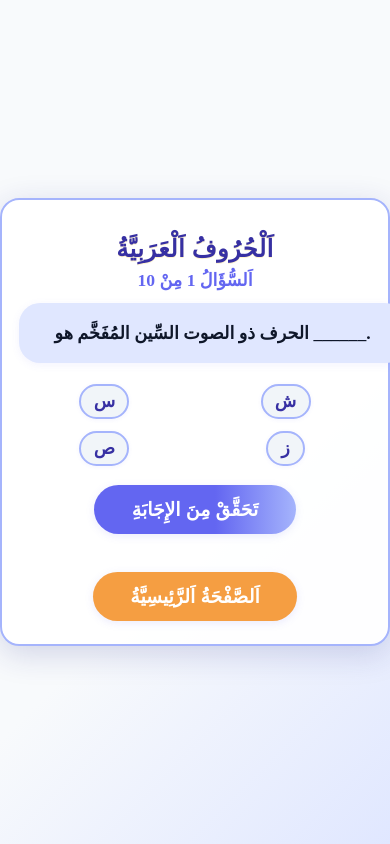
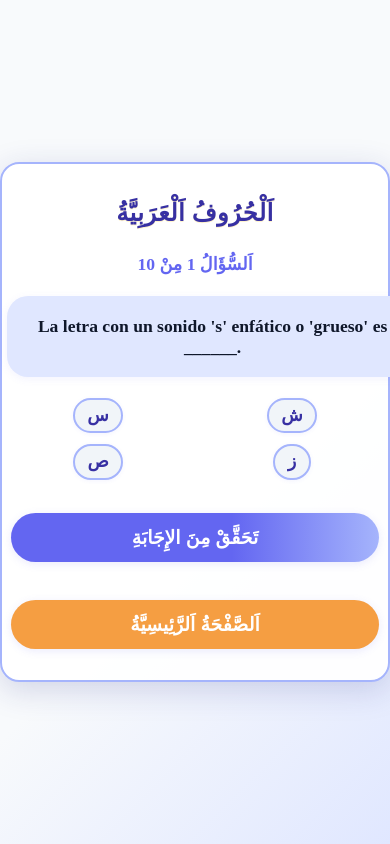
Before and after one commit to YousofFarrag/letrasarabe, a React (Vite) app: page / in a window 390 px wide. Both pictures are taken after a click on the button "اِمْتِحَانٌ عَشْوَائِيٌّ (١٠ أَسْئِلَةٍ)". Shown: the top 844 px of the page. Built offline with nearby package versions, Linux system fonts and the light colour scheme.

Commit message:
style: complete redesign for modern, mobile-friendly, beautiful quiz app UI

```diff
--- a/src/App.jsx
+++ b/src/App.jsx
@@ -2,35 +2,35 @@ import React, { useState } from 'react';
 import './index.css';
 
 const QUESTIONS = [
-  { question: "أيُّ هذهِ الحُرُوفِ هُوَ 'ألف'؟", options: ["ب", "ت", "أ", "ث"], correctAnswer: "أ" },
-  { question: "الحرف الذي يُشبه صوت 'ب' في الإسبانية هو ______.", options: ["ت", "ب", "ث", "ن"], correctAnswer: "ب" },
-  { question: "أيُّ حَرفٍ يُمثِّل صوت 'ت' الناعم؟", options: ["د", "ط", "ت", "ث"], correctAnswer: "ت" },
-  { question: "الحرف الذي يُشبه 'ث' في كلمة 'think' بالإنجليزية هو ______.", options: ["س", "ش", "ص", "ث"], correctAnswer: "ث" },
-  { question: "أيُّ هذهِ الحُرُوفِ يُشبه صوت 'ج' في الإنجليزية؟", options: ["ح", "خ", "ج", "ع"], correctAnswer: "ج" },
-  { question: "الحرف ذو الصوت الحلقي القوي هو ______.", options: ["ه", "ح", "خ", "غ"], correctAnswer: "ح" },
-  { question: "أيُّ حَرفٍ يُشبه صوت 'خ' في الإسبانية؟", options: ["ج", "ح", "خ", "ع"], correctAnswer: "خ" },
-  { question: "الحرف الذي يُشبه صوت 'د' الناعم هو ______.", options: ["ذ", "ض", "د", "ظ"], correctAnswer: "د" },
-  { question: "أيُّ حَرفٍ يُشبه 'ذ' في كلمة 'this' بالإنجليزية؟", options: ["د", "ز", "ذ", "ظ"], correctAnswer: "ذ" },
-  { question: "الحرف الذي يُشبه صوت 'ر' المُهتز هو ______.", options: ["ل", "ن", "ر", "ز"], correctAnswer: "ر" },
-  { question: "أيُّ حَرفٍ يُشبه صوت 'ز' في الإنجليزية؟", options: ["س", "ش", "ز", "ص"], correctAnswer: "ز" },
-  { question: "الحرف الذي يُشبه صوت 'س' الناعم هو ______.", options: ["ص", "س", "ش", "ظ"], correctAnswer: "س" },
-  { question: "أيُّ حَرفٍ يُشبه صوت 'ش' في الإنجليزية؟", options: ["س", "ش", "ص", "ث"], correctAnswer: "ش" },
-  { question: "الحرف ذو الصوت السِّين المُفَخَّم هو ______.", options: ["س", "ش", "ص", "ز"], correctAnswer: "ص" },
-  { question: "أيُّ حَرفٍ يُشبه صوت 'ض' المُفَخَّم؟", options: ["د", "ذ", "ض", "ظ"], correctAnswer: "ض" },
-  { question: "الحرف ذو الصوت 'ط' المُفَخَّم هو ______.", options: ["ت", "ث", "ط", "ظ"], correctAnswer: "ط" },
-  { question: "أيُّ حَرفٍ يُشبه 'ظ' المُفَخَّم؟", options: ["ذ", "ض", "ط", "ظ"], correctAnswer: "ظ" },
-  { question: "الحرف الحلقي الذي لا يوجد له مثيل في الإسبانية هو ______.", options: ["ح", "خ", "ع", "غ"], correctAnswer: "ع" },
-  { question: "أيُّ حَرفٍ يُشبه صوت 'غ' الفرنسي؟", options: ["ع", "ق", "غ", "خ"], correctAnswer: "غ" },
-  { question: "الحرف الذي يُشبه صوت 'ف' هو ______.", options: ["ب", "ف", "م", "ن"], correctAnswer: "ف" },
-  { question: "أيُّ حَرفٍ يُشبه صوت 'ق' العميق؟", options: ["ك", "ق", "غ", "خ"], correctAnswer: "ق" },
-  { question: "الحرف الذي يُشبه صوت 'ك' هو ______.", options: ["ق", "ك", "خ", "غ"], correctAnswer: "ك" },
-  { question: "الحرف الذي يُشبه صوت 'ل' هو ______.", options: ["ر", "م", "ل", "ن"], correctAnswer: "ل" },
-  { question: "أيُّ حَرفٍ يُشبه صوت 'م'؟", options: ["ب", "ف", "م", "و"], correctAnswer: "م" },
-  { question: "الحرف الذي يُشبه صوت 'ن' هو ______.", options: ["ل", "م", "ن", "ه"], correctAnswer: "ن" },
-  { question: "أيُّ حَرفٍ يُشبه صوت 'ه' الناعم؟", options: ["ح", "خ", "ه", "ع"], correctAnswer: "ه" },
-  { question: "الحرف الذي يُشبه صوت 'و' أو 'u' الطويلة هو ______.", options: ["ي", "و", "ا", "ه"], correctAnswer: "و" },
-  { question: "أيُّ حَرفٍ يُشبه صوت 'ي' أو 'i' الطويلة؟", options: ["ا", "و", "ي", "ه"], correctAnswer: "ي" },
-  { question: "الهمزة (ء) تُمثِّل صوت ______.", options: ["اتصال", "وقفة حلقية", "صمت", "همس"], correctAnswer: "وقفة حلقية" }
+  { question: "¿Cuál de estas letras tiene el sonido 'alif'?", options: ["ب", "ت", "أ", "ث"], correctAnswer: "أ" },
+  { question: "La letra que suena como la 'b' en español es ______.", options: ["ت", "ب", "ث", "ن"], correctAnswer: "ب" },
+  { question: "¿Qué letra representa el sonido 't' suave, como en 'tela'?", options: ["د", "ط", "ت", "ث"], correctAnswer: "ت" },
+  { question: "La letra árabe que se pronuncia como la 'th' sorda en inglés (como en 'think') es ______.", options: ["س", "ش", "ص", "ث"], correctAnswer: "ث" },
+  { question: "¿Cuál de estas letras tiene el sonido 'j' (como en 'joy')?", options: ["ح", "خ", "ج", "ع"], correctAnswer: "ج" },
+  { question: "La letra con un sonido 'h' gutural fuerte (como un suspiro desde la garganta) es ______.", options: ["ه", "ح", "خ", "غ"], correctAnswer: "ح" },
+  { question: "¿Qué letra suena como la 'j' fuerte española o la 'ch' en 'loch' escocés?", options: ["ج", "ح", "خ", "ع"], correctAnswer: "خ" },
+  { question: "El sonido 'd' suave (como en 'dedo') corresponde a la letra ______.", options: ["ذ", "ض", "د", "ظ"], correctAnswer: "د" },
+  { question: "La letra árabe que se pronuncia como la 'th' sonora en inglés (como en 'this') es ______.", options: ["د", "ز", "ذ", "ظ"], correctAnswer: "ذ" },
+  { question: "La letra árabe que tiene un sonido 'r' vibrante (como la 'r' en 'perro') es ______.", options: ["ل", "ن", "ر", "ز"], correctAnswer: "ر" },
+  { question: "¿Qué letra tiene el sonido 'z' en inglés (como en 'zebra')?", options: ["س", "ش", "ز", "ص"], correctAnswer: "ز" },
+  { question: "El sonido 's' suave (como en 'sol') es representado por ______.", options: ["ص", "س", "ش", "ظ"], correctAnswer: "س" },
+  { question: "¿Cuál de estas letras se pronuncia como 'sh', X in Galego (como en 'show')?", options: ["س", "ش", "ص", "ث"], correctAnswer: "ش" },
+  { question: "La letra con un sonido 's' enfático o 'grueso' es ______.", options: ["س", "ش", "ص", "ز"], correctAnswer: "ص" },
+  { question: "¿Qué letra árabe tiene un sonido 'd' enfático y profundo?", options: ["د", "ذ", "ض", "ظ"], correctAnswer: "ض" },
+  { question: "El sonido 't' enfático y 'grueso' es de la letra ______.", options: ["ت", "ث", "ط", "ظ"], correctAnswer: "ط" },
+  { question: "¿Cuál letra se pronuncia como una 'th' enfática (similar a la 'th' en 'this', pero con la lengua más atrás)?", options: ["ذ", "ض", "ط", "ظ"], correctAnswer: "ظ" },
+  { question: "La letra gutural que no tiene equivalente directo en español, producida en la parte posterior de la garganta, es ______.", options: ["ح", "خ", "ع", "غ"], correctAnswer: "ع" },
+  { question: "¿Qué letra árabe tiene un sonido gutural similar a la 'r' francesa?", options: ["ع", "ق", "غ", "خ"], correctAnswer: "غ" },
+  { question: "El sonido 'f' (como en 'foco') corresponde a la letra ______.", options: ["ب", "ف", "م", "ن"], correctAnswer: "ف" },
+  { question: "¿Cuál es la letra con un sonido 'q' gutural, más profundo que una 'k' normal?", options: ["ك", "ق", "غ", "خ"], correctAnswer: "ق" },
+  { question: "La letra que suena como una 'k' normal (como en 'casa') es ______.", options: ["ق", "ك", "خ", "غ"], correctAnswer: "ك" },
+  { question: "El sonido 'l' (como en 'lápiz') es de la letra ______.", options: ["ر", "م", "ل", "ن"], correctAnswer: "ل" },
+  { question: "¿Qué letra representa el sonido 'm' (como en 'mano')?", options: ["ب", "ف", "م", "و"], correctAnswer: "م" },
+  { question: "La letra árabe que suena como 'n' (como en 'nariz') es ______.", options: ["ل", "م", "ن", "ه"], correctAnswer: "ن" },
+  { question: "¿Cuál de estas letras tiene un sonido 'h' suave y aspirado (como en 'hola')?", options: ["ح", "خ", "ه", "ع"], correctAnswer: "ه" },
+  { question: "La letra que suena como 'w' (como en 'water') o una 'u' larga es ______.", options: ["ي", "و", "ا", "ه"], correctAnswer: "و" },
+  { question: "¿Qué letra representa el sonido 'y' (como en 'yate') o una 'i' larga?", options: ["ا", "و", "ي", "ه"], correctAnswer: "ي" },
+  { question: "La 'hamza' (ء) representa un sonido de ______.", options: ["unión", "pausa glotal", "silencio", "aspiración"], correctAnswer: "pausa glotal" }
 ];
 
 function getRandomQuestions(arr, n) {
@@ -102,9 +102,13 @@ function App() {
         )}
         {step === 'quiz' && (
           <div>
-            <div className="q-counter">اَلسُّؤَالُ {current + 1} مِنْ {questions.length}</div>
-            <div className="q-text" dir="ltr">{questions[current].question}</div>
-            <div className="options-2x2">
+            <div className="q-counter" style={{marginBottom: '1.2em', marginTop: '0.5em'}}>
+              اَلسُّؤَالُ {current + 1} مِنْ {questions.length}
+            </div>
+            <div className="q-text" dir="ltr" style={{marginBottom: '1.2em', marginTop: '0.5em'}}>
+              {questions[current].question}
+            </div>
+            <div className="options-2x2" style={{marginBottom: '1.5em', marginTop: '0.5em'}}>
               {questions[current].options.map((option, i) => {
                 let btnClass = 'option-btn';
                 if (selected === option) {
@@ -120,12 +124,12 @@ function App() {
             </div>
             {checked && (
               selected === questions[current].correctAnswer ? (
-                <div className="feedback correct">إِجَابَةٌ صَحِيحَةٌ! أَحْسَنْتَ!</div>
+                <div className="feedback correct" style={{marginTop: '1.2em', marginBottom: '1.2em'}}>إِجَابَةٌ صَحِيحَةٌ! أَحْسَنْتَ!</div>
               ) : (
-                <div className="feedback wrong">
+                <div className="feedback wrong" style={{marginTop: '1.2em', marginBottom: '1.2em'}}>
                   إِجَابَةٌ خَاطِئَةٌ.
                   {!showCorrect ? (
-                    <button className="show-btn" onClick={handleShowCorrect}>عَرْضُ الإِجَابَةِ اَلصَّحِيحَةِ</button>
+                    <button className="show-btn" style={{display: 'block', width: '90%', maxWidth: '350px', margin: '0.5em auto'}} onClick={handleShowCorrect}>عَرْضُ الإِجَابَةِ اَلصَّحِيحَةِ</button>
                   ) : (
                     <span className="show-answer">الإِجَابَةُ اَلصَّحِيحَةُ هِيَ: <span className="right">{questions[current].correctAnswer}</span></span>
                   )}
@@ -141,8 +145,8 @@ function App() {
         )}
         {step === 'result' && (
           <>
-            <div className="result-title">اَلنَّتِيجَةُ اَلنِّهَائِيَّةُ</div>
-            <div className="result-score">لَقَدْ حَصَلْتَ عَلَى <span className="right">{score}</span> مِنْ <span className="right">{questions.length}</span> إِجَابَاتٍ صَحِيحَةٍ!</div>
+            <div className="result-title" style={{marginBottom: '1.2em', marginTop: '0.5em'}}>اَلنَّتِيجَةُ اَلنِّهَائِيَّةُ</div>
+            <div className="result-score" style={{marginBottom: '1.2em', marginTop: '0.5em'}}>لَقَدْ حَصَلْتَ عَلَى <span className="right">{score}</span> مِنْ <span className="right">{questions.length}</span> إِجَابَاتٍ صَحِيحَةٍ!</div>
             <div className="quiz-actions">
               <button className="main-btn" onClick={handleRestart}>اِبْدَأِ الاِمْتِحَانَ مَرَّةً أُخْرَى</button>
               <button className="main-btn alt home" onClick={handleHome}>اَلصَّفْحَةُ اَلرَّئِيسِيَّةُ</button>
--- a/src/index.css
+++ b/src/index.css
@@ -26,6 +26,7 @@ body, #root, .main-bg {
   justify-content: center;
   position: relative;
   transition: box-shadow 0.2s;
+  gap: 1.2em;
 }
 
 .main-title {
@@ -47,9 +48,11 @@ body, #root, .main-bg {
 .start-btns {
   display: flex;
   flex-direction: column;
-  gap: 0.7em;
+  gap: 1em;
   width: 100%;
+  margin-top: 1.2em;
   margin-bottom: 0.5em;
+  align-items: center;
 }
 .main-btn {
   font-size: 1.18em;
@@ -63,9 +66,12 @@ body, #root, .main-bg {
   font-weight: 700;
   box-shadow: 0 2px 8px 0 rgba(99,102,241,0.13);
   transition: background 0.2s, transform 0.1s;
-  margin: 0 auto;
+  margin: 0.5em auto 0.5em auto;
   cursor: pointer;
   margin-bottom: 0.2em;
+  display: block;
+  width: 90%;
+  max-width: 350px;
 }
 .main-btn.alt {
   background: linear-gradient(90deg, #818cf8 60%, #c7d2fe 100%);
@@ -85,6 +91,10 @@ body, #root, .main-bg {
   margin-bottom: 0.7em;
   font-size: 1.1em;
   text-align: center;
+  margin-bottom: 1.2em;
+  margin-top: 0.5em;
+  width: 100%;
+  display: block;
 }
 .q-text {
   background: #e0e7ff;
@@ -106,7 +116,8 @@ body, #root, .main-bg {
   grid-template-columns: 1fr 1fr;
   gap: 0.7em 0.7em;
   width: 100%;
-  margin-bottom: 1.2em;
+  margin-bottom: 1.5em;
+  margin-top: 0.5em;
   justify-items: center;
 }
 .option-btn {
@@ -148,7 +159,8 @@ body, #root, .main-bg {
   width: 100%;
   border-radius: 1em;
   padding: 1em 0.7em;
-  margin-top: 1em;
+  margin-top: 1.2em;
+  margin-bottom: 1.2em;
   font-size: 1.15em;
   text-align: center;
   font-weight: 600;
@@ -179,6 +191,10 @@ body, #root, .main-bg {
   font-weight: 700;
   cursor: pointer;
   transition: background 0.2s;
+  display: block;
+  width: 90%;
+  max-width: 350px;
+  margin: 0.5em auto 0.5em auto;
 }
 .show-btn:hover {
   background: #3730a3;
@@ -197,9 +213,10 @@ body, #root, .main-bg {
 .quiz-actions {
   display: flex;
   flex-direction: column;
-  gap: 0.7em;
+  gap: 1em;
   width: 100%;
   margin-top: 1.2em;
+  margin-bottom: 0.5em;
   align-items: center;
 }
 .result-title {
@@ -217,6 +234,9 @@ body, #root, .main-bg {
   text-align: center;
   margin-left: auto;
   margin-right: auto;
+  margin-top: 0.5em;
+  width: 100%;
+  display: block;
 }
 @media (max-width: 600px) {
   .center-card {
@@ -226,6 +246,7 @@ body, #root, .main-bg {
     padding: 1.2rem 0.3rem 1.2rem 0.3rem;
     border-radius: 1.2rem;
     margin: 0.5cm auto;
+    gap: 0.7em;
   }
   .main-title {
     font-size: 1.5em;
@@ -254,4 +275,12 @@ body, #root, .main-bg {
   .result-score {
     font-size: 1.1em;
   }
+  .main-btn, .main-btn.alt, .main-btn.home, .show-btn {
+    width: 98%;
+    max-width: 99vw;
+  }
+  .start-btns, .quiz-actions {
+    gap: 0.7em;
+    margin-top: 0.7em;
+  }
 }
```
